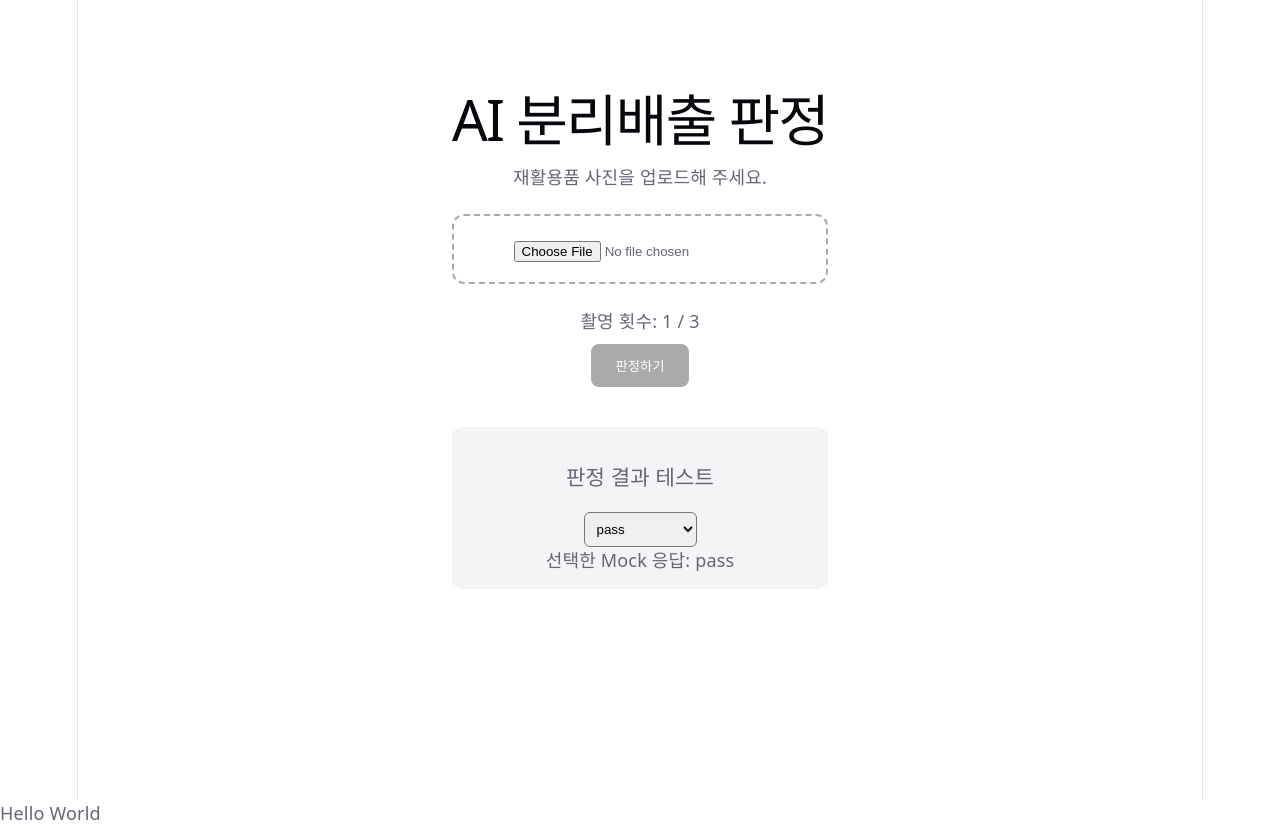
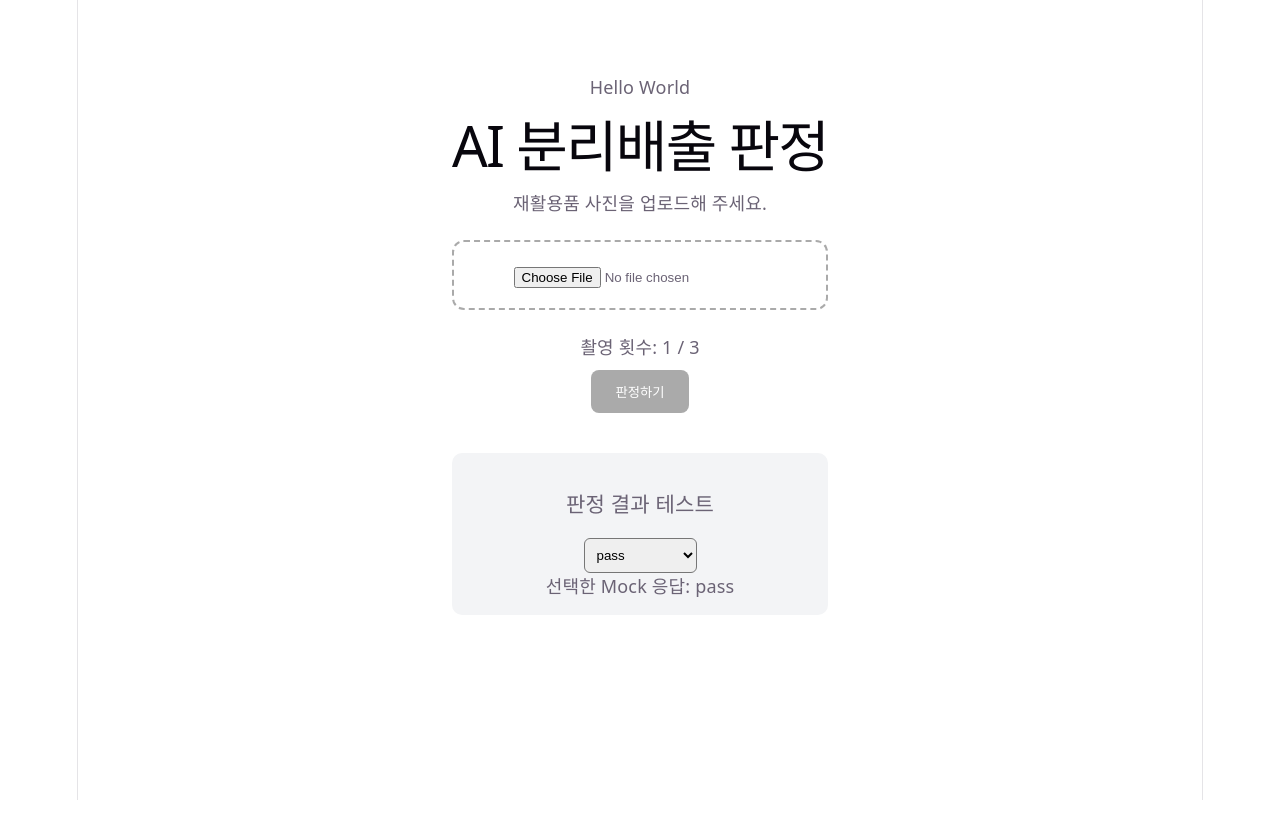
Before and after one commit to jisooryu-web/2026-23, a React (Vite) app in the folder frontend/: page / in a window 1280 px wide. After the commit the page ends 800 px from the top, so only its background shows below. Built offline with nearby package versions, Linux system fonts and the light colour scheme; no server answers.

Commit message:
helloworld수정

```diff
--- a/frontend/index.html
+++ b/frontend/index.html
@@ -7,8 +7,9 @@
     <title>HelpingRecycle</title>
   </head>
   <body>
-    <div id="root"></div>
+    <div id="root">
+      <p>Hello World</p>
+    </div>
     <script type="module" src="/src/main.jsx"></script>
-    <p>Hello World</p>
   </body>
 </html>
--- a/frontend/src/App.jsx
+++ b/frontend/src/App.jsx
@@ -87,6 +87,7 @@ function App() {
 
   return (
     <div className="app">
+      <p>Hello World</p>
       <h1>AI 분리배출 판정</h1>
 
       <p>재활용품 사진을 업로드해 주세요.</p>
```
